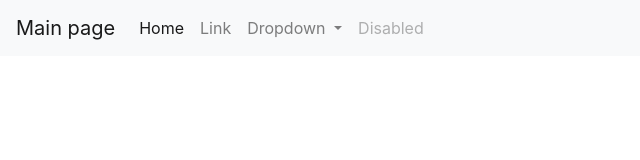
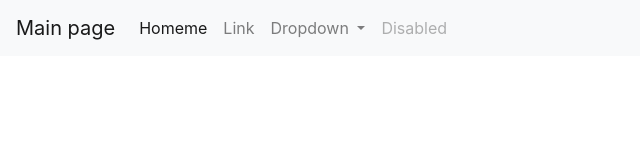
Before and after one commit to blackjackk88/studyproject, a plain HTML site: page index.html in a window 1280 px wide. Shown: the full height of the page, 0-640 px from the left. Drawn offline with nearby package versions, Linux system fonts and the light colour scheme.

Commit message:
second commit

```diff
--- a/index.html
+++ b/index.html
@@ -21,7 +21,7 @@
       <div class="collapse navbar-collapse" id="navbarSupportedContent">
         <ul class="navbar-nav mr-auto">
           <li class="nav-item active">
-            <a class="nav-link" href="#">Home <span class="sr-only">(current)</span></a>
+            <a class="nav-link" href="#">Homeme <span class="sr-only">(current)</span></a>
           </li>
           <li class="nav-item">
             <a class="nav-link" href="#">Link</a>
```
